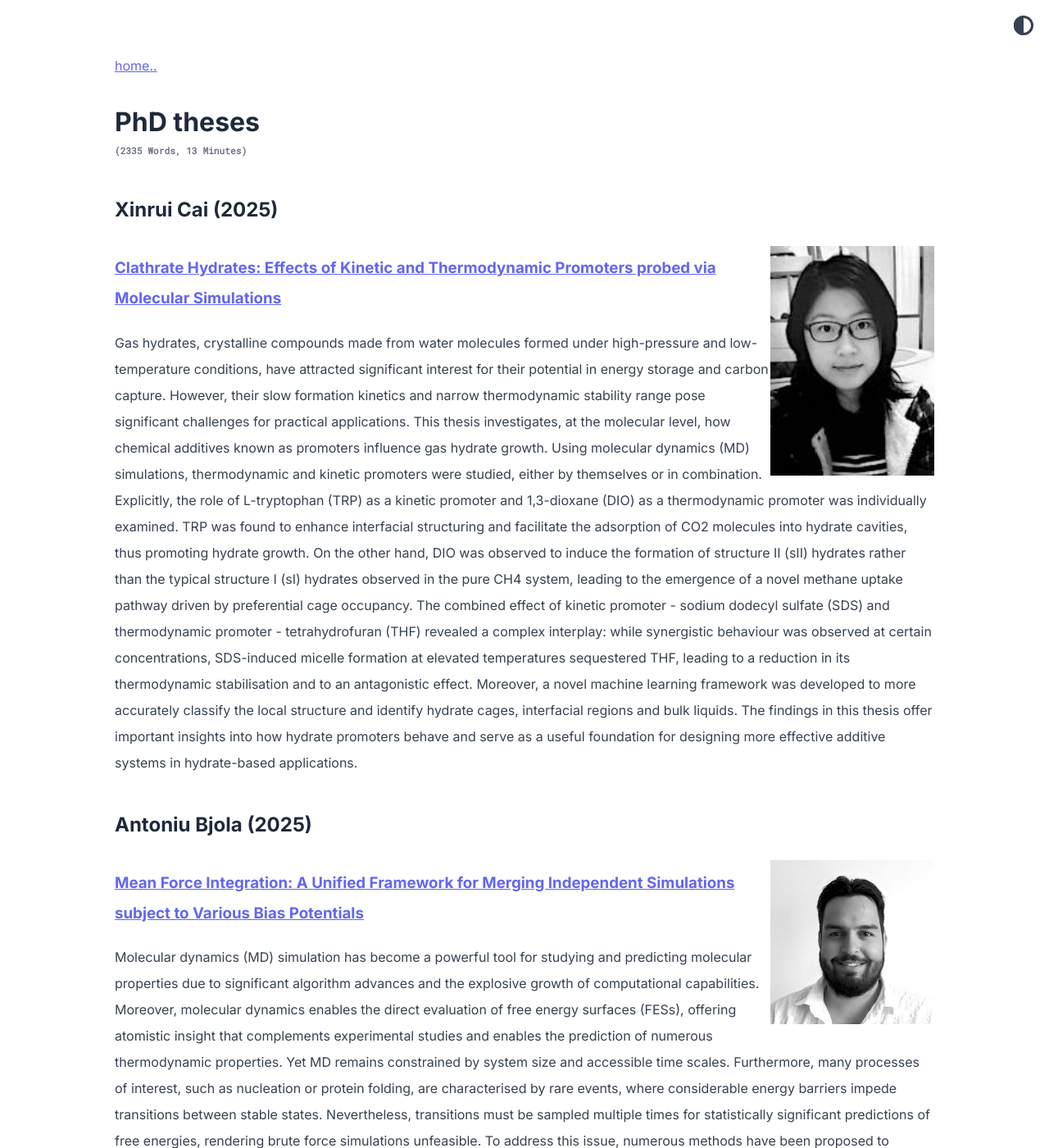
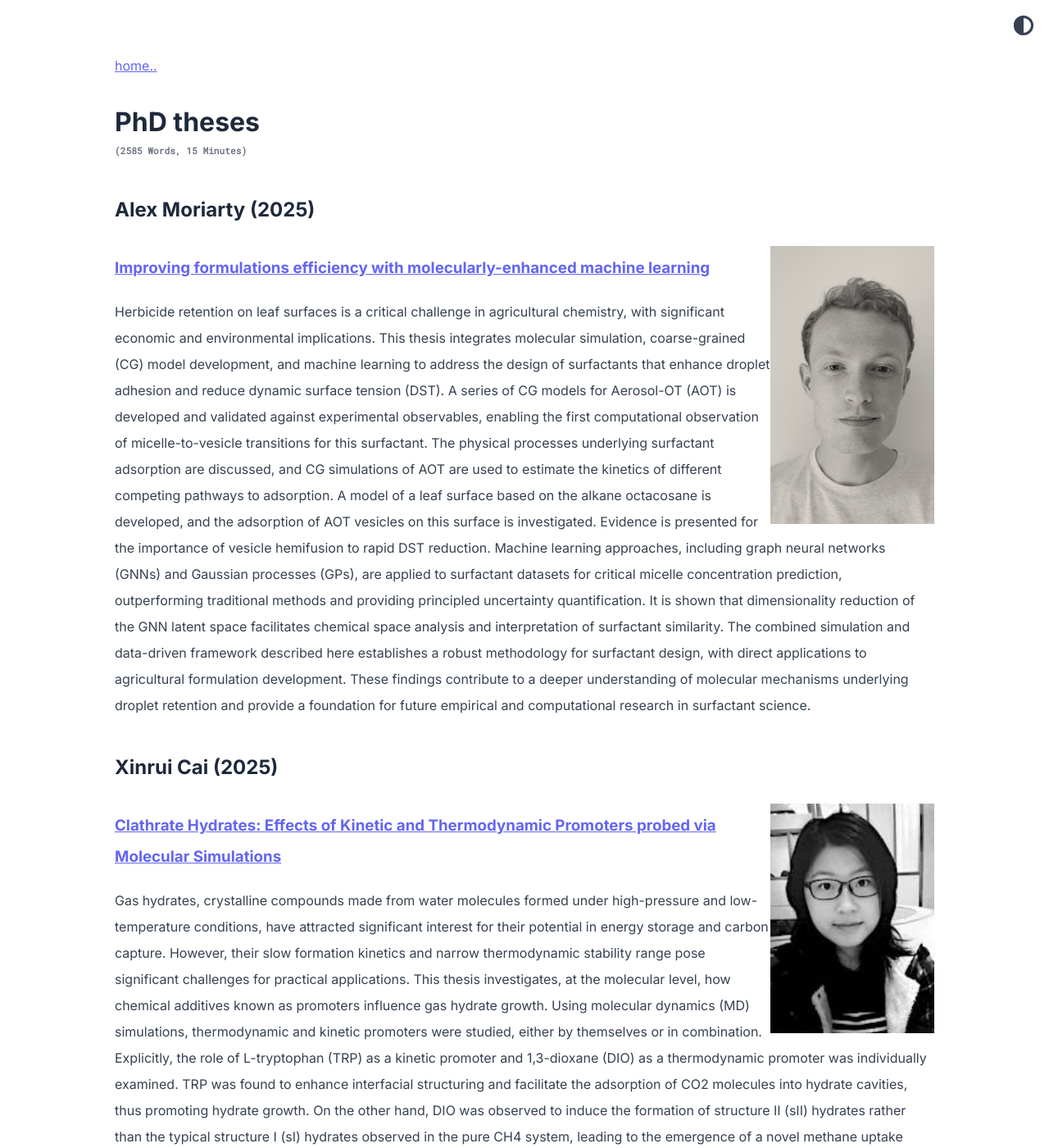
Before and after one commit to mme-ucl/mme-ucl.github.io, a Jekyll site: the page built from PhDtheses.md, in a window 1280 px wide and 1400 px high. Shown: the whole window at 82% size. Built offline with Jekyll 4.4.1, drawn with Linux system fonts in a browser that asks for light colours.

Commit message:
update after vivas

```diff
--- a/PhDtheses.md
+++ b/PhDtheses.md
@@ -2,6 +2,36 @@
 layout: post
 title: PhD theses
 ---
+
+## Alex Moriarty (2025)
+<img src="https://github.com/mme-ucl/mme-ucl.github.io/raw/main/images/alexm.png" align="right" width="200"/>
+### [Improving formulations efficiency with molecularly-enhanced machine learning]()
+Herbicide retention on leaf surfaces is a critical challenge in agricultural
+chemistry, with significant economic and environmental implications. This thesis
+integrates molecular simulation, coarse-grained (CG) model development, and
+machine learning to address the design of surfactants that enhance droplet
+adhesion and reduce dynamic surface tension (DST). A series of CG models for
+Aerosol-OT (AOT) is developed and validated against experimental observables,
+enabling the first computational observation of micelle-to-vesicle transitions
+for this surfactant.
+The physical processes underlying surfactant adsorption are discussed, and CG
+simulations of AOT are used to estimate the kinetics of different competing
+pathways to adsorption. A model of a leaf surface based on the alkane octacosane
+is developed, and the adsorption of AOT vesicles on this surface is
+investigated. Evidence is presented for the importance of vesicle hemifusion to
+rapid DST reduction.
+Machine learning approaches, including graph neural networks (GNNs) and Gaussian
+processes (GPs), are applied to surfactant datasets for critical micelle
+concentration prediction, outperforming traditional methods and providing
+principled uncertainty quantification. It is shown that dimensionality reduction
+of the GNN latent space facilitates chemical space analysis and interpretation
+of surfactant similarity.
+The combined simulation and data-driven framework described here establishes a
+robust methodology for surfactant design, with direct applications to
+agricultural formulation development. These findings contribute to a deeper
+understanding of molecular mechanisms underlying droplet retention and provide a
+foundation for future empirical and computational research in surfactant
+science.
 
 ## Xinrui Cai (2025)
 <img src="https://github.com/mme-ucl/mme-ucl.github.io/raw/main/images/Xinrui.jpg" align="right" width="200"/>
```
